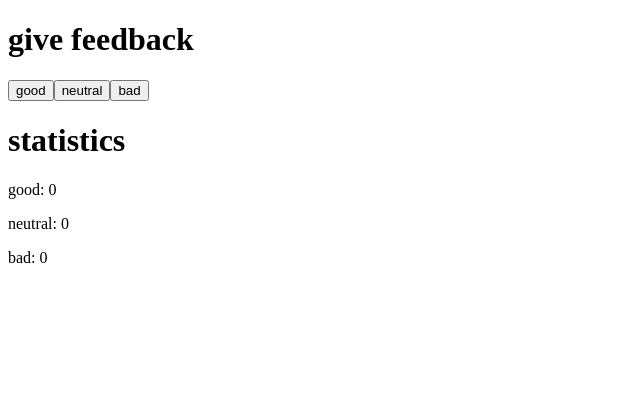
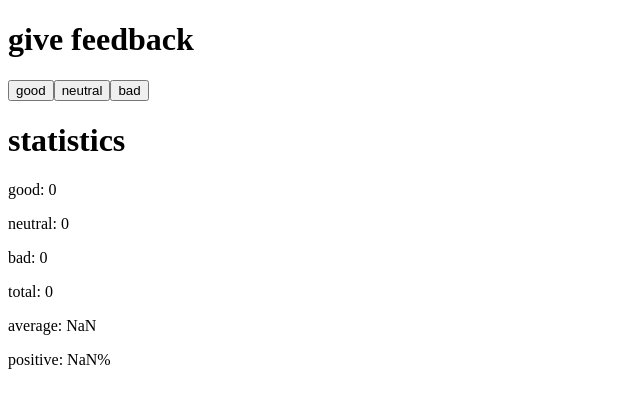
Before and after one commit to Starle21/FullStackOpen-exercises, a React (Create React App) app in the folder part1/unicafe/: page / in a window 1280 px wide. Shown: the top 408 px of the page, without its empty margins (0-640 px from the left). Built offline with nearby package versions, Linux system fonts and the light colour scheme; the HTML template or start-up script is replaced by a standard one.

Commit message:
Part1.7 unicafe step2 final

```diff
--- a/part1/unicafe/src/App.js
+++ b/part1/unicafe/src/App.js
@@ -12,6 +12,9 @@ const App = () => {
   const [bad, setBad] = useState(0);
   const [neutral, setNeutral] = useState(0);
   const [good, setGood] = useState(0);
+  const total = bad + neutral + good;
+  const average = (good - bad) / total;
+  const positivePercent = (good / total) * 100;
 
   const giveFeedback = type => {
     if (type === 'good') return () => setGood(good + 1);
@@ -29,6 +32,9 @@ const App = () => {
       <p>good: {good}</p>
       <p>neutral: {neutral}</p>
       <p>bad: {bad}</p>
+      <p>total: {total}</p>
+      <p>average: {average}</p>
+      <p>positive: {positivePercent}%</p>
     </div>
   );
 };
```
